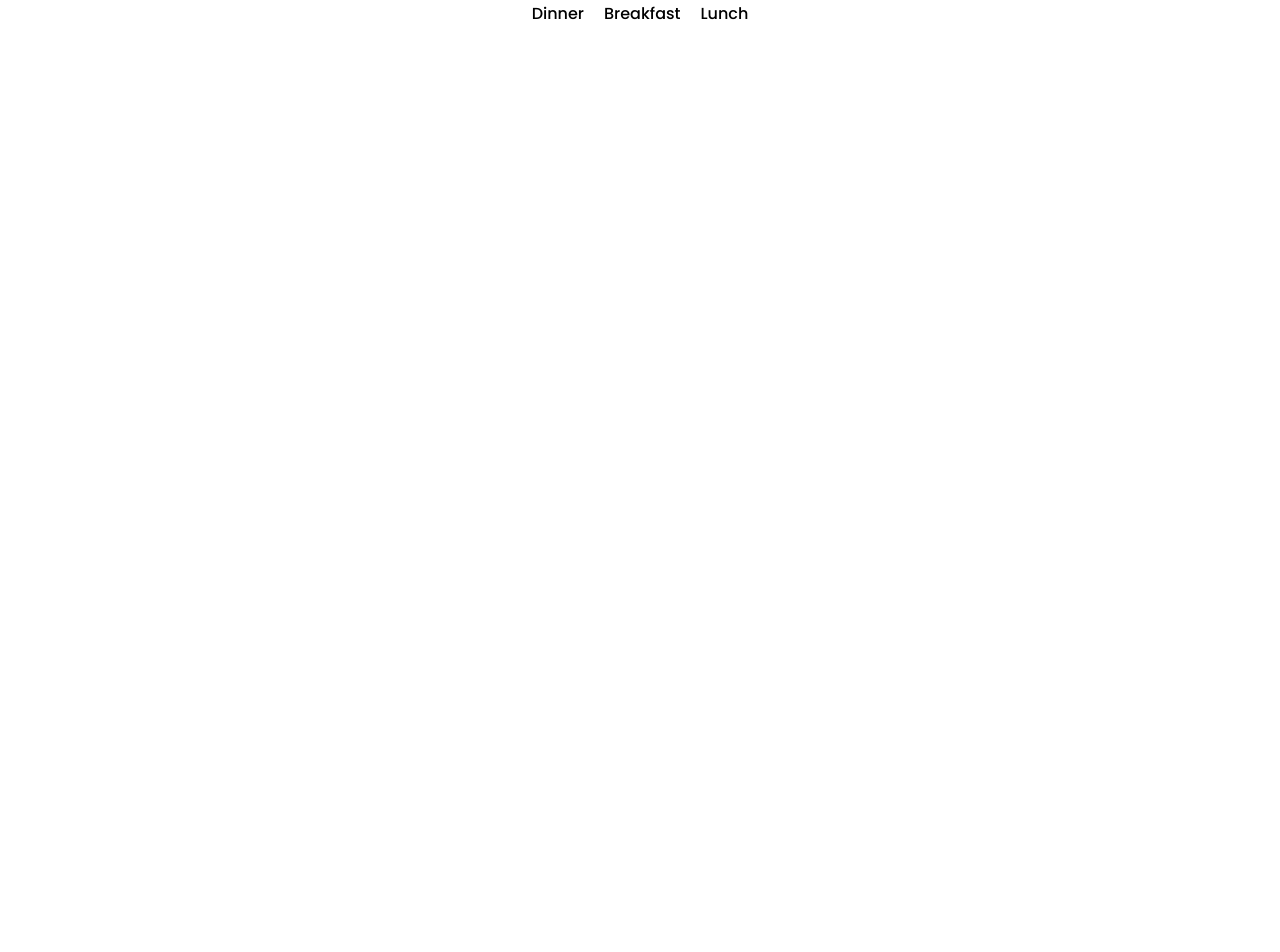
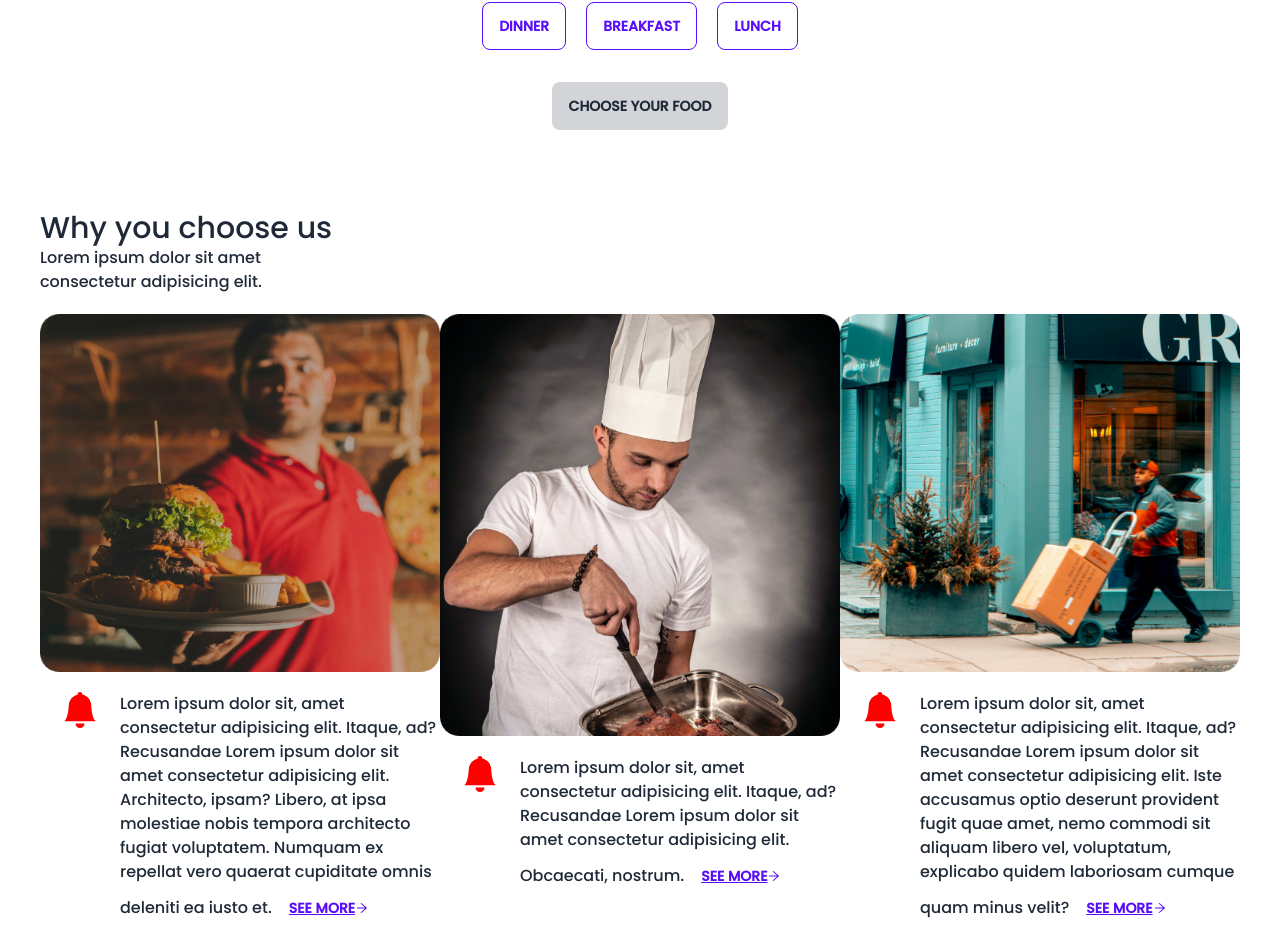
Before and after one commit to MohammadIqbalHossain/red-onion, a React (Create React App) app: page / in a window 1280 px wide. Shown: the part 918-1870 px from the top of the page. Before the commit the page ends 944 px from the top, so only its background shows below. Built offline with nearby package versions, Linux system fonts and the light colour scheme; a web font is replaced by a local one.

Commit message:
blog page added

```diff
--- a/package.json
+++ b/package.json
@@ -6,6 +6,7 @@
     "@testing-library/jest-dom": "^5.16.2",
     "@testing-library/react": "^12.1.4",
     "@testing-library/user-event": "^13.5.0",
+    "daisyui": "^2.13.6",
     "react": "^17.0.2",
     "react-dom": "^17.0.2",
     "react-icons": "^4.3.1",
--- a/src/Components/Banner/Banner.css
+++ b/src/Components/Banner/Banner.css
@@ -8,7 +8,9 @@
     height: 100vh;
     background-image: url("/src/Components/images/bannerbackground.png");
     background-repeat: no-repeat;
+
     background-size: cover;
+
 }
 
 @media screen and (max-width: 688px) {
--- a/src/Components/Banner/Banner.js
+++ b/src/Components/Banner/Banner.js
@@ -1,5 +1,6 @@
 import React from 'react';
-import { NavLink, Outlet, useNavigate } from 'react-router-dom';
+import { Outlet, useNavigate } from 'react-router-dom';
+import Blogs from '../Blogs/Blogs';
 import './Banner.css'
 
 const Banner = () => {
@@ -23,19 +24,23 @@ const Banner = () => {
                 </div>
             </div>
 
-            <div className="flex gap-5 mt-10 justify-center">
-            <button onClick={() => navigate(`/dinner`)}>Dinner</button>
+            <div className="flex gap-5 mt-10 justify-center tabs">
+                <button className="btn btn-outline btn-primary" onClick={() => navigate(`/dinner`)}>Dinner</button>
 
-            <button onClick={() => navigate(`/breakfast`)}>Breakfast</button>
+                <button className="btn btn-outline btn-primary" onClick={() => navigate(`/breakfast`)}>Breakfast</button>
 
-            <button onClick={() => navigate(`/lunch`)}>Lunch</button>
-
+                <button className="btn btn-outline btn-primary" onClick={() => navigate(`/lunch`)}>Lunch</button>
             </div>
-
 
             <div>
                 <Outlet />
             </div>
+
+            <button className="btn btn-active btn-ghost mt-8">Choose your food</button>
+
+
+         <Blogs />
+
         </div>
 
     );
--- /dev/null
+++ b/src/Components/Blogs/Blogs.js
@@ -0,0 +1,76 @@
+import React from 'react';
+import chefImage from '../images/adult-blur-blurred-background-687824.png'
+import chefCook from '../images/chef-cook-food-33614.png'
+import architecture from '../images/architecture-building-city-2047397.png'
+import { BsBellFill } from 'react-icons/bs';
+import { AiOutlineArrowRight } from 'react-icons/ai';
+
+const blogs = () => {
+    return (
+        <div className="mx-10">
+            <div className="mt-20 text-left w-[300px]">
+                <h1 className="text-3xl">Why you choose us</h1>
+                <p>Lorem ipsum dolor sit amet consectetur adipisicing elit.</p>
+            </div>
+
+            <article className="text-left grid grid-cols-1 md:grid-cols-3 my-5">
+                <div className="w-[300] mb-5">
+                    <div className="">
+                        <img width={400} src={chefImage} alt="" />
+                    </div>
+                    <div className="flex mt-5 ">
+                        <div >
+                            <BsBellFill color="red" className="w-20 text-4xl" />
+                        </div>
+                        <p>Lorem ipsum dolor sit, amet consectetur adipisicing elit. Itaque, ad? Recusandae Lorem ipsum dolor sit amet consectetur adipisicing elit. Architecto, ipsam? Libero, at ipsa molestiae nobis tempora architecto fugiat voluptatem. Numquam ex repellat vero quaerat cupiditate omnis deleniti ea iusto et.
+                        <button
+                        className="btn btn-link">See more
+                        <AiOutlineArrowRight />
+                         </button>
+                         </p>
+                    </div>
+                </div>
+
+                <div className="w-[300] mb-5">
+                    <div className="">
+                        <img width={400} src={chefCook} alt="" />
+                    </div>
+                    <div className="flex mt-5">
+                        <div >
+                            <BsBellFill color="red" className="w-20 text-4xl" />
+                        </div>
+                        <p>Lorem ipsum dolor sit, amet consectetur adipisicing elit. Itaque, ad? Recusandae Lorem ipsum dolor sit amet consectetur adipisicing elit. Obcaecati, nostrum.
+                        <button
+                        className="btn btn-link">See more
+                        <AiOutlineArrowRight   />
+                         </button>
+                         </p>
+
+                    </div>
+                </div>
+
+                <div className="w-[300] mb-5">
+                    <div className="">
+                        <img width={400} src={architecture} alt="" />
+                    </div>
+                    <div className="flex mt-5">
+                        <div >
+                            <BsBellFill color="red" className="w-20 text-4xl" />
+                        </div>
+                        <p>Lorem ipsum dolor sit, amet consectetur adipisicing elit. Itaque, ad? Recusandae Lorem ipsum dolor sit amet consectetur adipisicing elit. Iste accusamus optio deserunt provident fugit quae amet, nemo commodi sit aliquam libero vel, voluptatum, explicabo quidem laboriosam cumque quam minus velit?
+                        <button
+                        className="btn btn-link">See more
+                        <AiOutlineArrowRight />
+                         </button>
+                        </p>
+                    </div>
+                </div>
+            </article>
+
+
+
+        </div>
+    );
+};
+
+export default blogs;
--- a/tailwind.config.js
+++ b/tailwind.config.js
@@ -5,5 +5,5 @@ module.exports = {
   theme: {
     extend: {},
   },
-  plugins: [],
+  plugins: [require("daisyui")],
 }
```
Also changed, not shown: src/Components/Blogs/Blogs.css (added), 1 other file (tests, documents, lock files or other folders).
